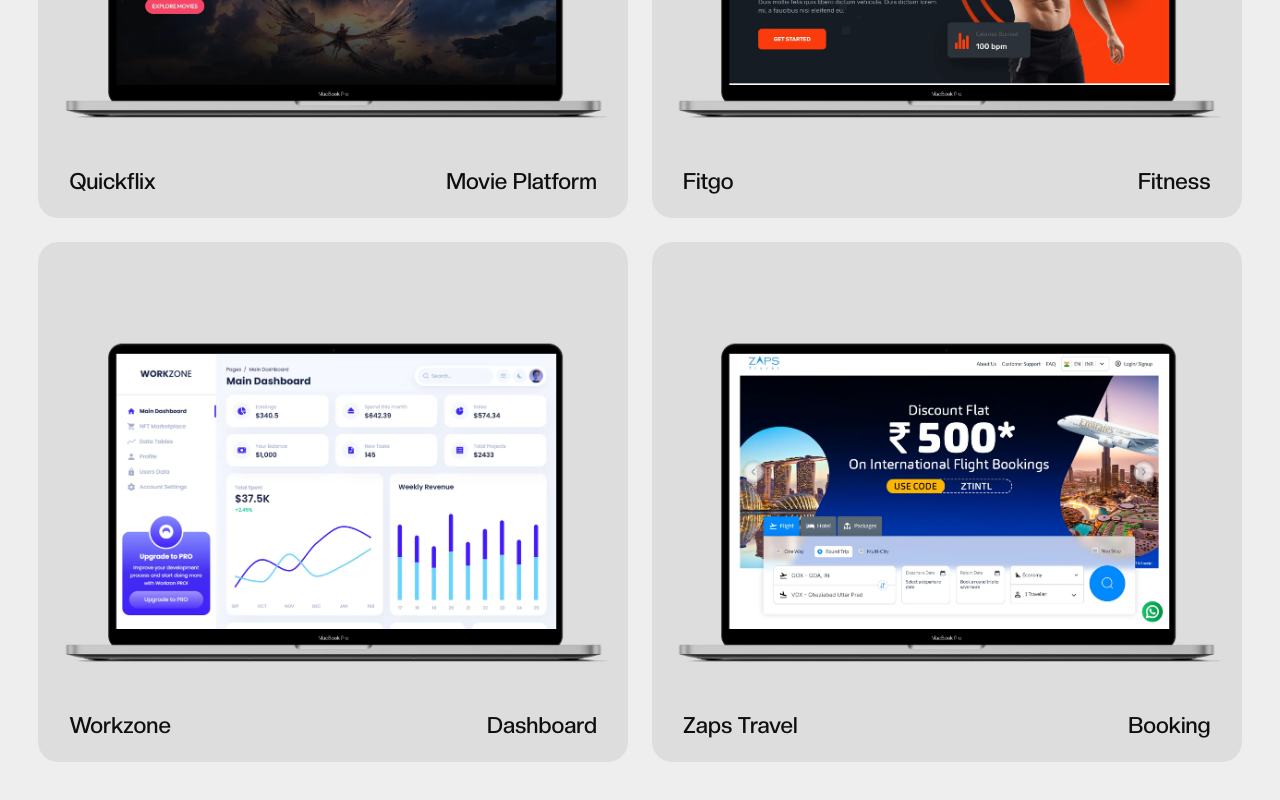
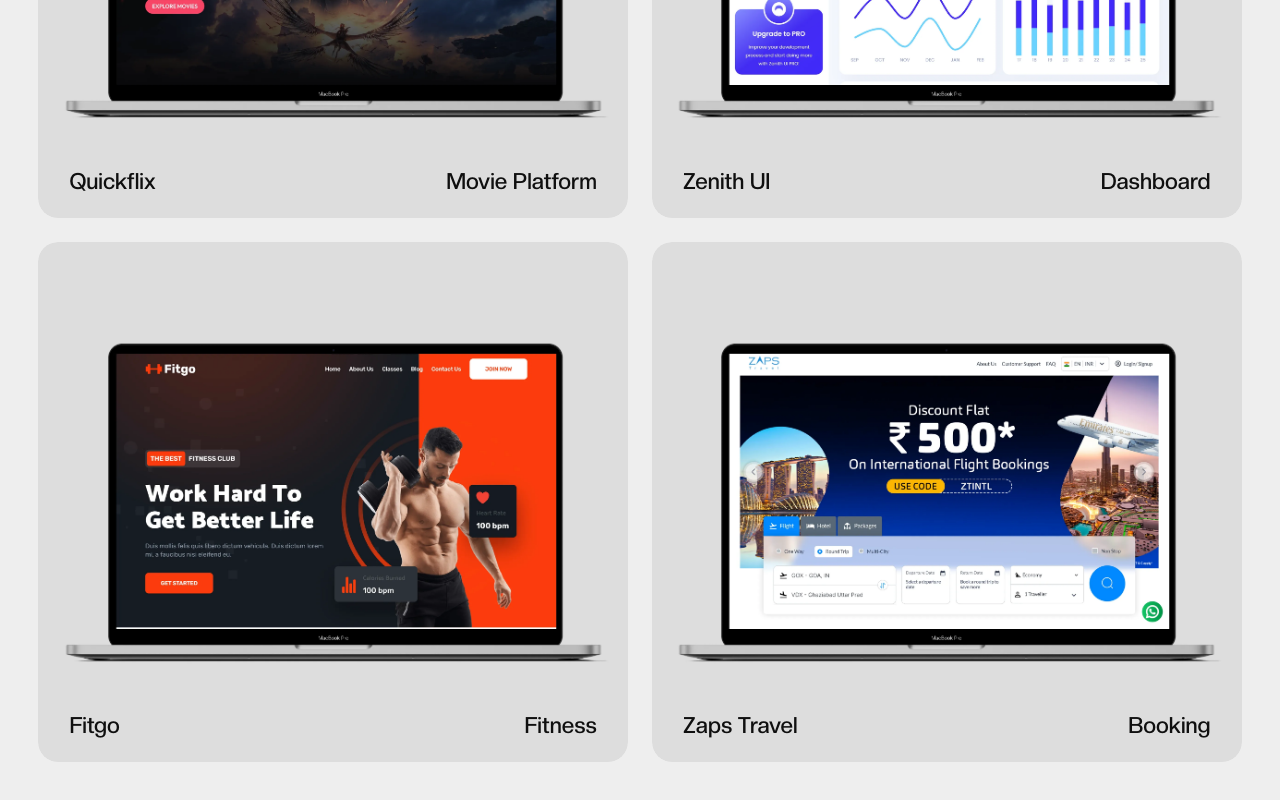
Before and after one commit to sheikhmuktadir-dev/muktadir-portfolio, a React (Vite) app: page / in a window 1280 px wide. Shown: the part 2467-3267 px from the top of the page. Built offline with nearby package versions, Linux system fonts and the light colour scheme.

Commit message:
project updated

```diff
--- a/src/Data/Data.js
+++ b/src/Data/Data.js
@@ -86,17 +86,17 @@
   },
   {
     id: 2,
+    title: "Zenith UI",
+    title2: "Dashboard",
+    image: "/images/zenith.webp",
+    link: "https://zenith-ui-dashboard.vercel.app/",
+  },
+  {
+    id: 3,
     title: "Fitgo",
     title2: "Fitness",
     image: "/images/fitgo.webp",
     link: "https://fitgo-fitness.vercel.app/",
-  },
-  {
-    id: 3,
-    title: "Workzone",
-    title2: "Dashboard",
-    image: "/images/workzon.webp",
-    link: "https://workzon.vercel.app/",
   },
   {
     id: 4,
```
Also changed, not shown: public/images/workzon.webp (deleted), public/images/zenith.webp (added).
